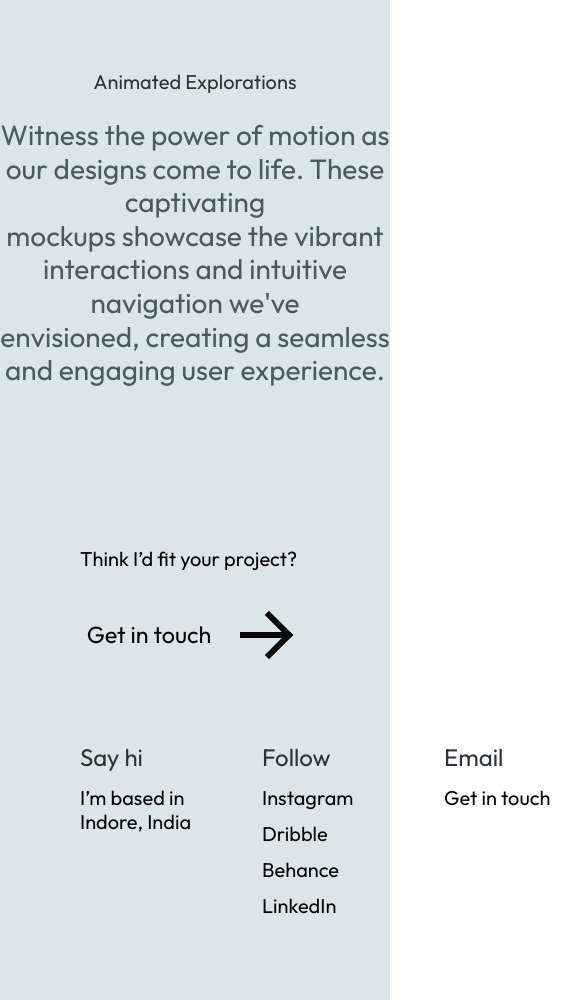
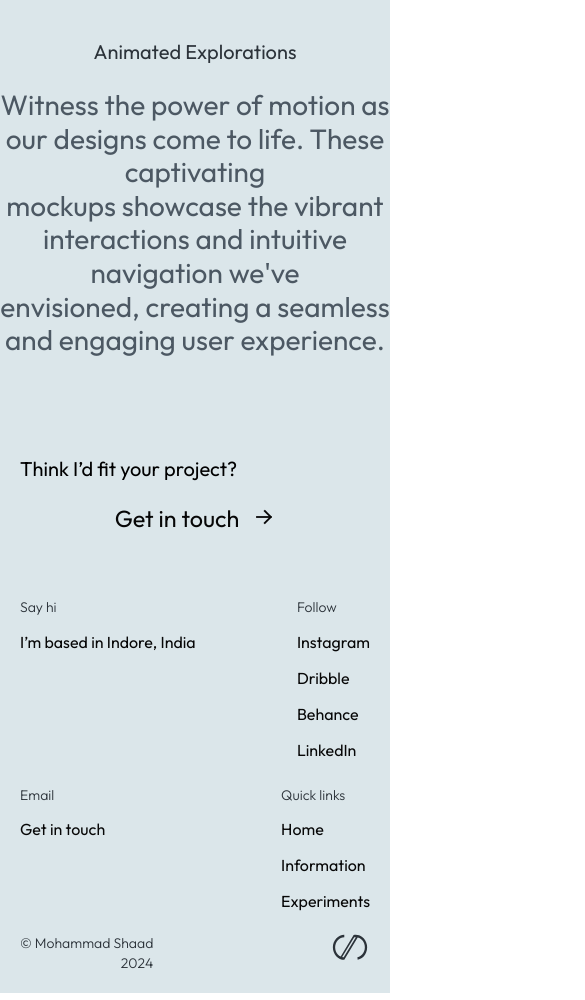
Before and after one commit to Shaad001/Shaad-Portfoloi, a plain HTML site: page experiments.html in a window 390 px wide. Shown: the part 100-1100 px from the top of the page, 585 px wide, since content can reach past the window. Drawn offline with Linux system fonts and the light colour scheme.

Commit message:
Responisve my-work and footer

```diff
--- a/mediaquery.css
+++ b/mediaquery.css
@@ -1,24 +1,108 @@
 @media only screen and (max-width:768px) {
-    h2{
+    .heading-1 {
+        letter-spacing: -1.5px;
+    }
+
+    h2 {
         width: 100%;
         font-size: 20px;
     }
+
     .header {
         padding: 8px 16px;
+    }
+
+    .logo svg {
+        width: 40px;
+        height: 40px;
     }
 
     .navigation-bar {
         display: none;
     }
-    .banner-content{
-        width: 100%;
+
+    .banner-content {
+        /* width: 100%; */
         padding: 48px 20px;
     }
-    .about-content{
+
+    .about-content {
         width: 80%;
         gap: 24px;
     }
-    .scroll-down-btn a{
-        font-family: 20px;
+
+    .scroll-down-btn a {
+        font-size: 20px;
+    }
+
+    .projects-content {
+        padding: 20px;
+    }
+
+    .projects-content img {
+        width: 100%;
+        height: 100%;
+    }
+
+    .projects-content video {
+        width: 100%;
+        height: 100%;
+    }
+
+    .project-name i {
+        width: 24px;
+        height: 24px;
+    }
+
+    .project-name i svg {
+        width: 24px;
+        height: 24px;
+    }
+
+    .footer-content {
+        padding: 20px;
+    }
+
+    .GIT-btn i {
+        width: 24px;
+        height: 24px;
+    }
+
+    .GIT-btn i svg {
+        width: 24px;
+        height: 24px;
+    }
+
+    .footer-links {
+        flex-wrap: wrap;
+        width: 100%;
+        gap: 16px;
+    }
+
+    .right-side-content {
+        flex-wrap: wrap;
+        justify-content: space-between;
+    }
+
+    .footer-links h5 {
+        font-size: 14px;
+        font-weight: 300;
+        width: fit-content;
+    }
+
+    .footer-links h6 {
+        font-size: 16px;
+        font-weight: 400;
+    }
+
+    .footer-links h6 a {
+        font-size: 16px;
+        font-weight: 400;
+    }
+
+    .left-side-content {
+        width: 100%;
+        justify-content: space-between;
+        flex-direction: row;
     }
 }
--- a/style.css
+++ b/style.css
@@ -29,6 +29,11 @@ h2 {
     display: flex;
     justify-content: space-between;
     align-items: center;
+}
+.left-side-nav{
+    display: flex;
+    align-items: center;
+    gap: 16px;
 }
 
 .menu {
@@ -155,7 +160,7 @@ h2 {
 }
 
 .projects-content {
-    padding: 0px 80px;
+    padding: 24px 80px;
     display: flex;
     /* width: 100%; */
     flex-direction: column;
@@ -282,8 +287,8 @@ h2 {
 }
 
 .footer-heading-content .GIT-btn a i {
-    width: 80px;
-    height: 80px;
+    width: fit-content;
+    height: fit-content;
 }
 
 .footer-links {
@@ -301,7 +306,7 @@ h2 {
 
 .follow-links {
     display: flex;
-    width: 158px;
+    width: fit-content;
     height: fit-content;
     flex-direction: column;
     justify-content: space-between;
```
Also changed, not shown: index.html (+8 -7 lines).
